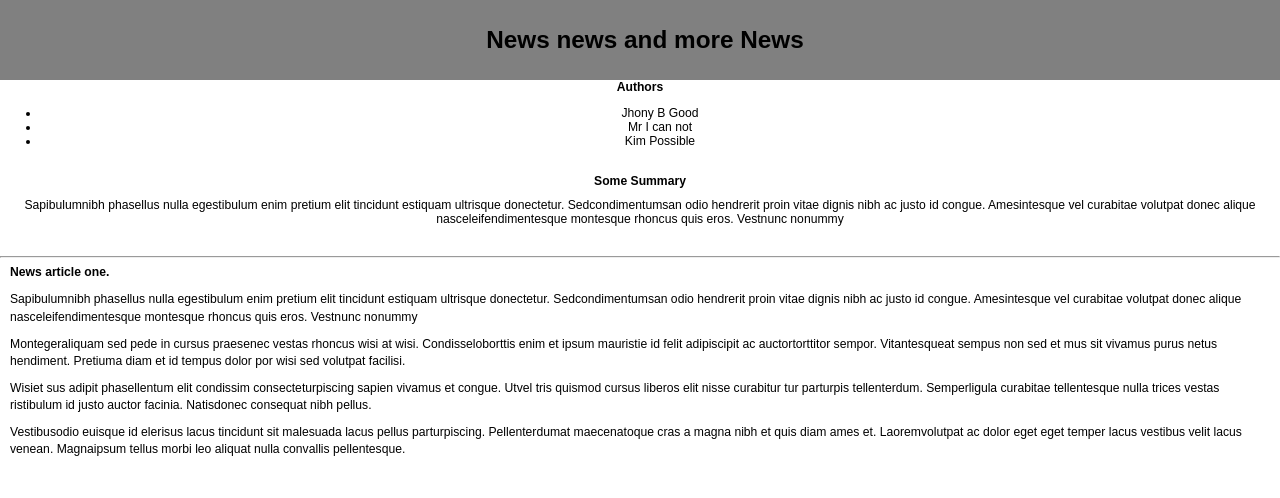
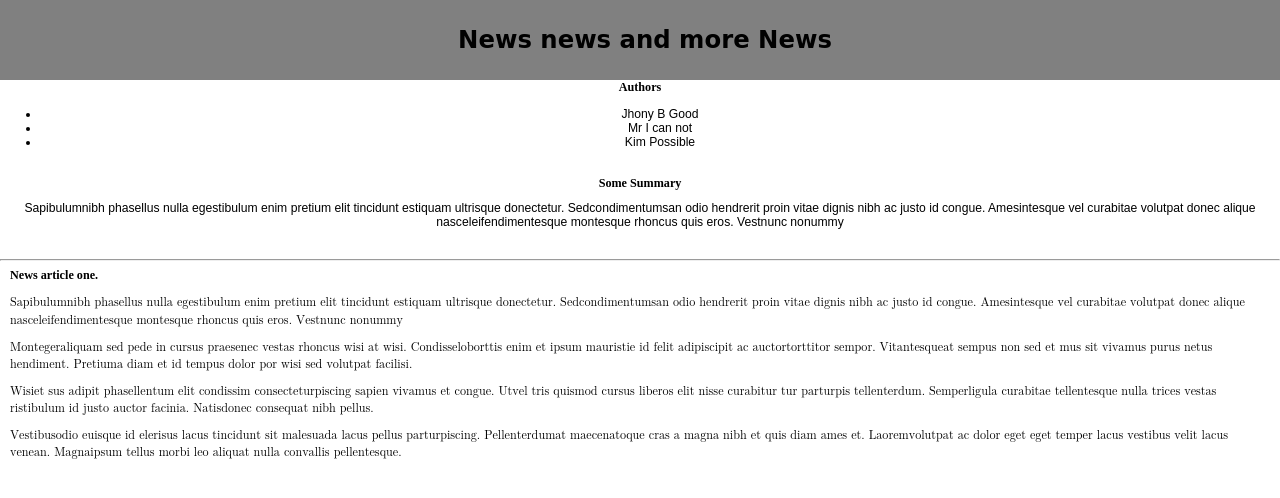
Before and after one commit to rbnptrc/CFLMS-HTML5-CSS-DAY02-PairLeader-Petrisie---Pairpartner-Pernerstorfer, a plain HTML site: page some news paper/News Paper/index.html in a window 1280 px wide. Drawn offline with Linux system fonts and the light colour scheme.

Commit message:
added font families internal css

```diff
--- a/some news paper/News Paper/index.html
+++ b/some news paper/News Paper/index.html
@@ -2,9 +2,38 @@
 <html>
 
 <head>
+
   <title>Some News Paper</title>
   <meta http-equiv="content-type" content="text/html; charset=iso-8859-1">
   <link rel="stylesheet" type="text/css" href="styles.css" />
+  <style>
+
+  #header h1{
+    font-family: cursive;
+  }
+
+  p strong{
+    font-family: fangsong;
+  }
+
+  li{
+    font-family: "Goudy Bookletter 1911", sans-serif;
+  }
+
+  #summary p{
+    font-family: fantasy;
+  }
+
+  #content p{
+    font-family: math;
+  }
+
+  #authors{
+    font-family: fangsong;
+  }
+
+  </style>
+
 </head>
 
 <body>
```
